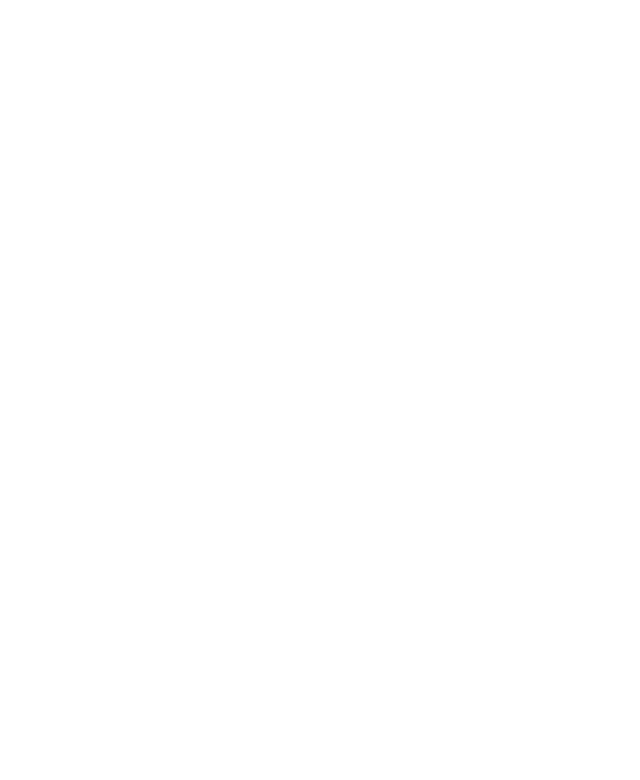
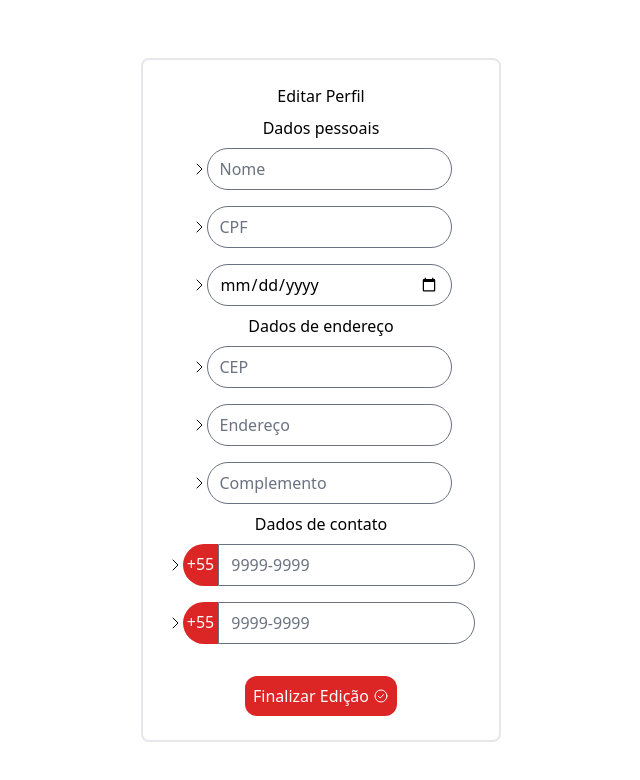
Before and after one commit to ViniciusRCSilva/MangaShop, a React (Vite) app: page /editarPerfil in a window 1280 px wide. Before the commit this address had no page. Shown: the top 780 px of the page, without its empty margins (319-959 px from the left). Built offline with nearby package versions, Linux system fonts and the light colour scheme; a web font is replaced by a local one.

Commit message:
edit profile created

```diff
--- a/src/App.tsx
+++ b/src/App.tsx
@@ -7,6 +7,7 @@
 import { Profile } from "./pages/Profile";
 import { Register } from "./pages/Register";
 import { MangaPage } from "./pages/MangaPage";
+import { EditProfile } from "./pages/EditProfile";
 
 export default function App() {
   return (
@@ -25,6 +26,7 @@
         />}
       />
       <Route path="/perfil" element={<Profile />} />
+      <Route path="/editarPerfil" element={<EditProfile />} />
     </Routes>
   )
 }
--- /dev/null
+++ b/src/pages/EditProfile.tsx
@@ -0,0 +1,123 @@
+import { CaretRight, CheckCircle } from "phosphor-react";
+import { useState } from "react";
+
+export function EditProfile(){
+    const [name, setName] = useState('')
+    const [cpf, setCpf] = useState('')
+    const [birth, setBirth] = useState('')
+    const [cep, setCep] = useState('')
+    const [address, setAddress] = useState('')
+    const [complement, setComplement] = useState('')
+    const [tel1, setTel1] = useState('')
+    const [tel2, setTel2] = useState('')
+
+    return(
+        <div className="flex w-[100vw] h-[100vh] justify-center items-center">
+            <div className="flex flex-col items-center bg-white p-6 rounded-lg border-2">
+                <h1 className="mb-2">Editar Perfil</h1>
+
+                <span>Dados pessoais</span>
+                <form className="flex flex-col items-center" action="">
+
+                    <div className="flex flex-row items-center mt-2 mb-2">
+                        <CaretRight />
+                        <input
+                            placeholder="Nome"
+                            className="w-[245px] border-1 hover:border-red-600 rounded-3xl focus:border-red-600 focus:ring-red-600 focus:ring-1 focus:outline-none"
+                            type="text"
+                            onChange={event => setName(event.target.value)}
+                        />
+                    </div>
+
+                    <div className="flex flex-row items-center mt-2 mb-2">
+                        <CaretRight />
+                        <input
+                            placeholder="CPF"
+                            className="w-[245px] border-1 hover:border-red-600 rounded-3xl focus:border-red-600 focus:ring-red-600 focus:ring-1 focus:outline-none"
+                            type="text"
+                            onChange={event => setCpf(event.target.value)}
+                        />
+                    </div>
+
+                    <span className="flex md:hidden">Data de Aniversário</span>
+                    <div className="flex flex-row items-center mt-2 mb-2">
+                        <CaretRight />
+                        <input
+                            className="w-[245px] border-1 hover:border-red-600 rounded-3xl focus:border-red-600 focus:ring-red-600 focus:ring-1 focus:outline-none"
+                            type="date"
+                            onChange={event => setBirth(event.target.value)}
+                        />
+                    </div>
+
+                    <span>Dados de endereço</span>
+                    <div className="flex flex-row items-center mt-2 mb-2">
+                        <CaretRight/>
+                        <input
+                            placeholder="CEP"
+                            className="w-[245px] border-1 hover:border-red-600 rounded-3xl focus:border-red-600 focus:ring-red-600 focus:ring-1 focus:outline-none"
+                            type="text"
+                            onChange={event => setCep(event.target.value)}
+                        />
+                    </div>
+
+                    <div className="flex flex-row items-center mt-2 mb-2">
+                        <CaretRight/>
+                        <input
+                            placeholder="Endereço"
+                            className="w-[245px] border-1 hover:border-red-600 rounded-3xl focus:border-red-600 focus:ring-red-600 focus:ring-1 focus:outline-none"
+                            type="text"
+                            onChange={event => setAddress(event.target.value)}
+                        />
+                    </div>
+
+                    <div className="flex flex-row items-center mt-2 mb-2">
+                        <CaretRight/>
+                        <input
+                            placeholder="Complemento"
+                            className="w-[245px] border-1 hover:border-red-600 rounded-3xl focus:border-red-600 focus:ring-red-600 focus:ring-1 focus:outline-none"
+                            type="text"
+                            onChange={event => setComplement(event.target.value)}
+                        />
+                    </div>
+
+                    <span>Dados de contato</span>
+                    <div className="flex flex-row items-center mt-2 mb-2">
+                        <CaretRight/>
+                        <div className="bg-red-600 text-zinc-50 pt-2 pb-2.5 pl-1 pr-1 rounded-l-3xl">
+                            <p>+55</p>
+                        </div>
+                        <input
+                            placeholder="9999-9999"
+                            className="border-1 rounded-r-3xl hover:border-red-600 focus:border-red-600 focus:ring-red-600 focus:ring-1 focus:outline-none"
+                            type="tel"
+                            pattern="[0-9]{4}-[0-9]{4}"
+                            maxLength={9}
+                            onChange={event => setTel1(event.target.value)}
+                        />
+                    </div>
+
+                    <div className="flex flex-row items-center mt-2 mb-2">
+                        <CaretRight/>
+                        <div className="bg-red-600 text-zinc-50 pt-2 pb-2.5 pl-1 pr-1 rounded-l-3xl">
+                            <p>+55</p>
+                        </div>
+                        <input
+                            placeholder="9999-9999"
+                            className="border-1 rounded-r-3xl hover:border-red-600 focus:border-red-600 focus:ring-red-600 focus:ring-1 focus:outline-none"
+                            type="tel"
+                            pattern="[0-9]{4}-[0-9]{4}"
+                            maxLength={9}
+                            onChange={event => setTel2(event.target.value)}
+                        />
+                    </div>
+
+                    <button
+                        type="submit"
+                        className="flex flex-row items-center mt-6 text-zinc-50 bg-red-600 hover:bg-red-500 transition-all p-2 rounded-xl"
+                    >Finalizar Edição<CheckCircle className="ml-1"/></button>
+
+                </form>
+            </div>
+        </div>
+    )
+}
```
